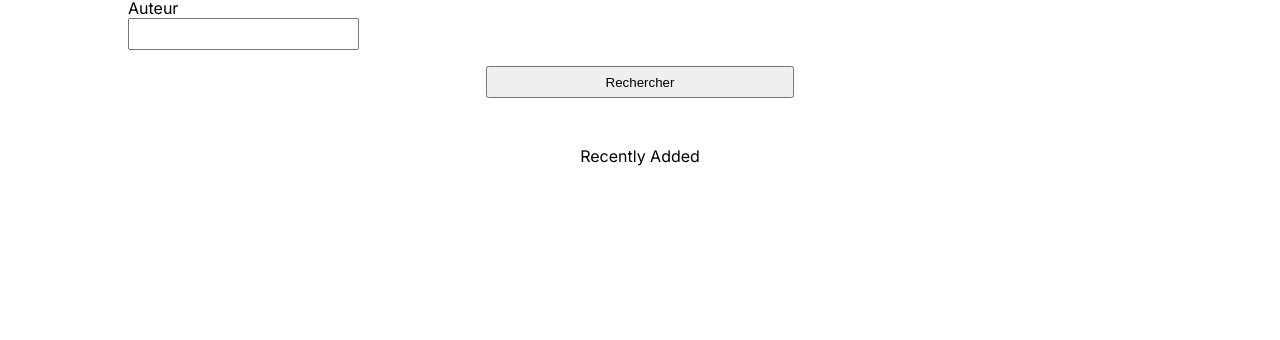
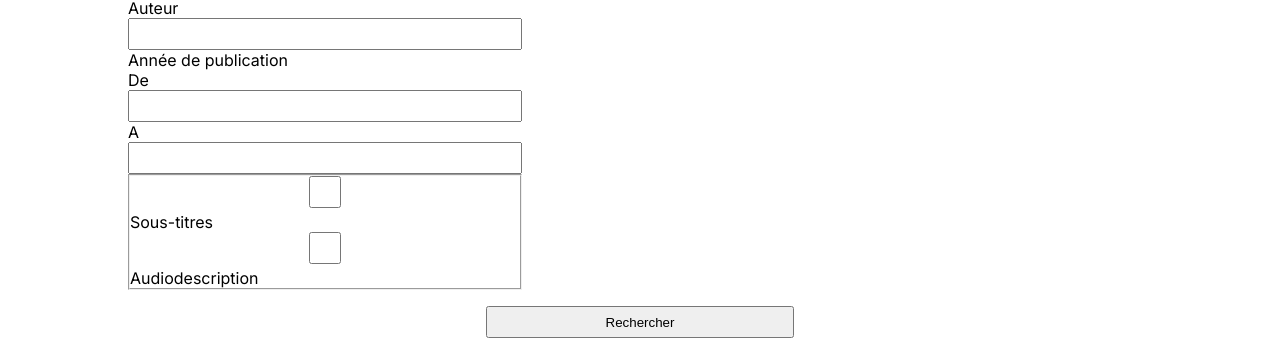
Before and after one commit to CJLFortunato/projet-cascabelle, a Next.js app: page /catalogue in a window 1280 px wide. Both pictures are taken after typing "Sample" into the empty fields and a click on the button "Recherche avancée". Shown: the part 256-596 px from the top of the page. Built offline with nearby package versions, Linux system fonts and the light colour scheme; no server answers; the database is empty.

Commit message:
CCB-1 Work on search form

```diff
--- a/src/app/(front)/layout.tsx
+++ b/src/app/(front)/layout.tsx
@@ -9,8 +9,8 @@ import './style.css';
 const inter = Inter({ subsets: ['latin'] });
 
 export const metadata: Metadata = {
-  title: 'Create Next App',
-  description: 'Generated by create next app',
+  title: 'projet cascabelle',
+  description: 'Réseau de gestion de bibliothèque',
 };
 
 export default function RootLayout({
--- a/src/frontEnd/features/catalog/components/SearchForm.tsx
+++ b/src/frontEnd/features/catalog/components/SearchForm.tsx
@@ -27,6 +27,23 @@ function SearchForm(props: SearchFormProps) {
           <section>
             <label htmlFor="author">Auteur</label>
             <input type="text" id="author" />
+            <p>Année de publication</p>
+            <label htmlFor="from_date">De</label>
+            <input type="text" name="from_date" id="from_date" />
+            <label htmlFor="to_date">A</label>
+            <input type="text" name="to_date" id="to_date" />
+            <fieldset>
+              <label>
+                <input type="checkbox" name="subtitles" id="subtitles" />
+                {' '}
+                Sous-titres
+              </label>
+              <label>
+                <input type="checkbox" name="audiodescription" id="audiodescription" />
+                {' '}
+                Audiodescription
+              </label>
+            </fieldset>
           </section>
         )
       }
```
